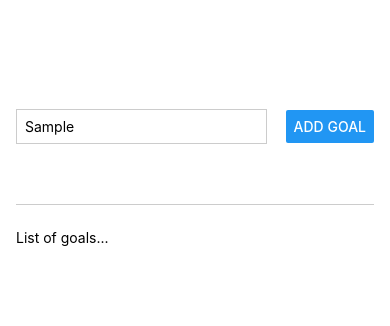
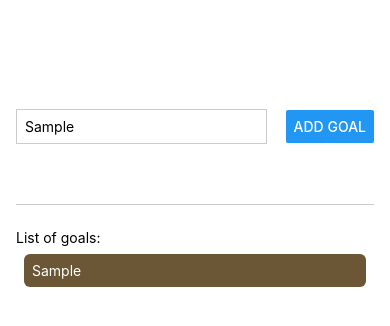
Before and after one commit to henks20/react-native-basic-app, a React Native app: screen / in a window 390 px wide. Both pictures are taken after typing "Sample" into the empty fields and a click on the button "ADD GOAL". Shown: the top 326 px of the page. Built offline with nearby package versions, Linux system fonts and the light colour scheme.

Commit message:
Add handling events and styling

```diff
--- a/App.js
+++ b/App.js
@@ -1,14 +1,36 @@
+import { useState } from "react";
 import { StyleSheet, Text, View, Button, TextInput } from "react-native";
 
 export default function App() {
+  const [enteredText, setEnteredText] = useState("");
+  const [goals, setGoals] = useState([]);
+
+  function goalInputHandler(text) {
+    setEnteredText(text);
+  }
+
+  function addGoalHandler() {
+    setGoals((currentGoals) => [...currentGoals, enteredText]);
+  }
+
   return (
     <View style={styles.container}>
       <View style={styles.inputContainer}>
-        <TextInput placeholder="Your goal" style={styles.textInput} />
-        <Button title="Add goal" />
+        <TextInput
+          placeholder="Your goal"
+          style={styles.textInput}
+          onChangeText={goalInputHandler}
+        />
+        <Button title="Add goal" onPress={addGoalHandler} />
       </View>
       <View style={styles.listContainer}>
-        <Text>List of goals...</Text>
+        <Text>List of goals: </Text>
+        {goals.map((goal) => (
+          // Note: Extra wrapping by View needed to style borderRadius on iOS
+          <View key={goal} style={styles.goalItem}>
+            <Text style={styles.goalText}>{goal}</Text>
+          </View>
+        ))}
       </View>
     </View>
   );
@@ -39,4 +61,13 @@
   listContainer: {
     flex: 4,
   },
+  goalItem: {
+    margin: 8,
+    padding: 8,
+    borderRadius: 6,
+    backgroundColor: "#6b5636",
+  },
+  goalText: {
+    color: "white",
+  },
 });
```
